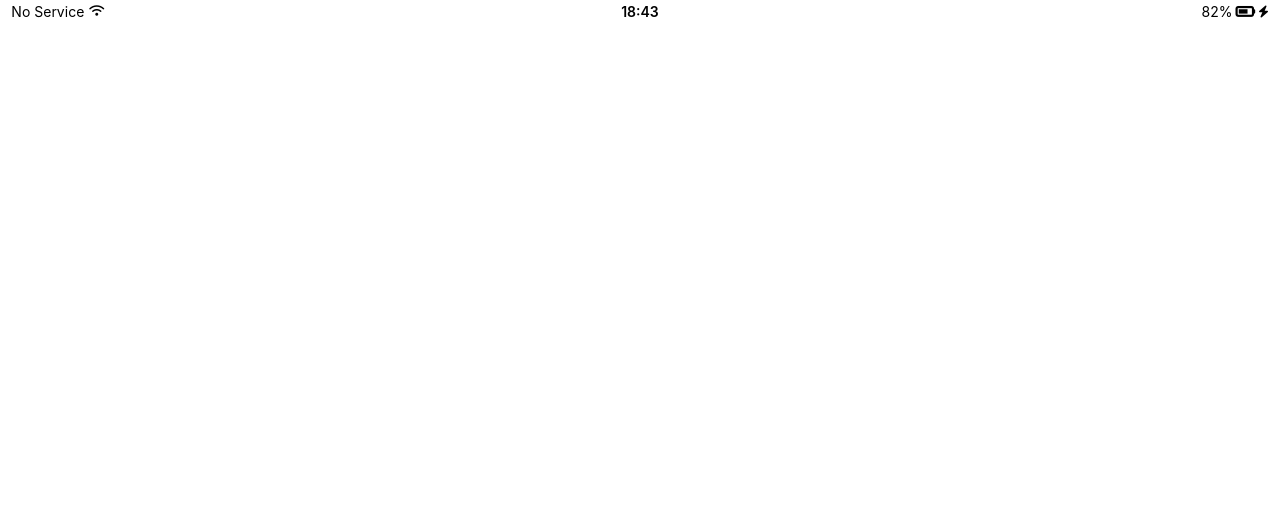
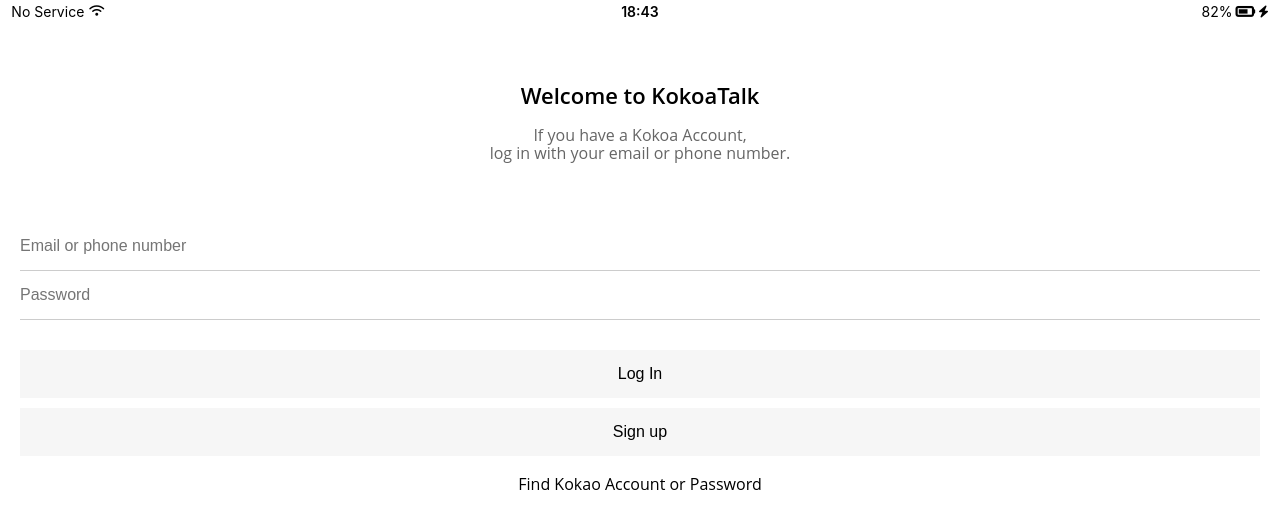
Before and after one commit to kangkyeongseo/kokoa-clone-challenge, a plain HTML site: page index.html in a window 1280 px wide. Drawn offline with Linux system fonts and the light colour scheme; a web font is replaced by a local one.

Commit message:
Build Login Screen

```diff
--- a/css/reset.css
+++ b/css/reset.css
@@ -122,3 +122,7 @@
   border-collapse: collapse;
   border-spacing: 0;
 }
+a {
+  text-decoration: none;
+  color: inherit;
+}
--- /dev/null
+++ b/css/screens/login.css
@@ -0,0 +1,53 @@
+.login-header {
+  display: flex;
+  flex-direction: column;
+  align-items: center;
+  text-align: center;
+  margin: 60px 0px;
+}
+
+.login-header__title {
+  font-size: 22px;
+  font-weight: 600;
+  margin-bottom: 20px;
+}
+
+.login-header__text {
+  line-height: 18px;
+  opacity: 0.6;
+}
+
+.login-form {
+  padding: 0px 20px;
+  display: flex;
+  flex-direction: column;
+  text-align: center;
+}
+
+.login-form input {
+  font-size: 16px;
+  padding: 15px 0px;
+  border: none;
+  border-bottom: 1px solid rgba(0, 0, 0, 0.2);
+}
+.login-form input:focus {
+  outline: none;
+}
+
+.login-form input:nth-child(2) {
+  margin-bottom: 20px;
+}
+
+.login-form input:nth-child(3),
+.login-form input:nth-child(4) {
+  border: none;
+}
+
+.login-form__btn {
+  margin-top: 10px;
+  background-color: #f6f6f6;
+}
+
+.login-form a {
+  margin-top: 20px;
+}
--- a/css/style.css
+++ b/css/style.css
@@ -4,6 +4,9 @@
 /* Components */
 @import "components/status-bar.css";
 
+/* Screens */
+@import "screens/login.css";
+
 body {
   font-family: "Open Sans", sans-serif;
 }
--- a/index.html
+++ b/index.html
@@ -22,6 +22,17 @@
         <i class="fas fa-bolt"></i>
       </div>
     </div>
+    <header class="login-header">
+      <h1 class="login-header__title">Welcome to KokoaTalk</h1>
+      <p class="login-header__text">If you have a Kokoa Account,</br>log in with your email or phone number.</p>
+    </header>
+    <form class="login-form">
+        <input type="text" placeholder="Email or phone number">
+        <input type="password" placeholder="Password">
+        <input class="login-form__btn" type="submit" value="Log In">
+        <input class="login-form__btn" type="submit" value="Sign up">
+        <a href="#">Find Kokao Account or Password</a>
+    </form>
   </body>
   <script
     src="https://kit.fontawesome.com/1e841ee03e.js"
```
